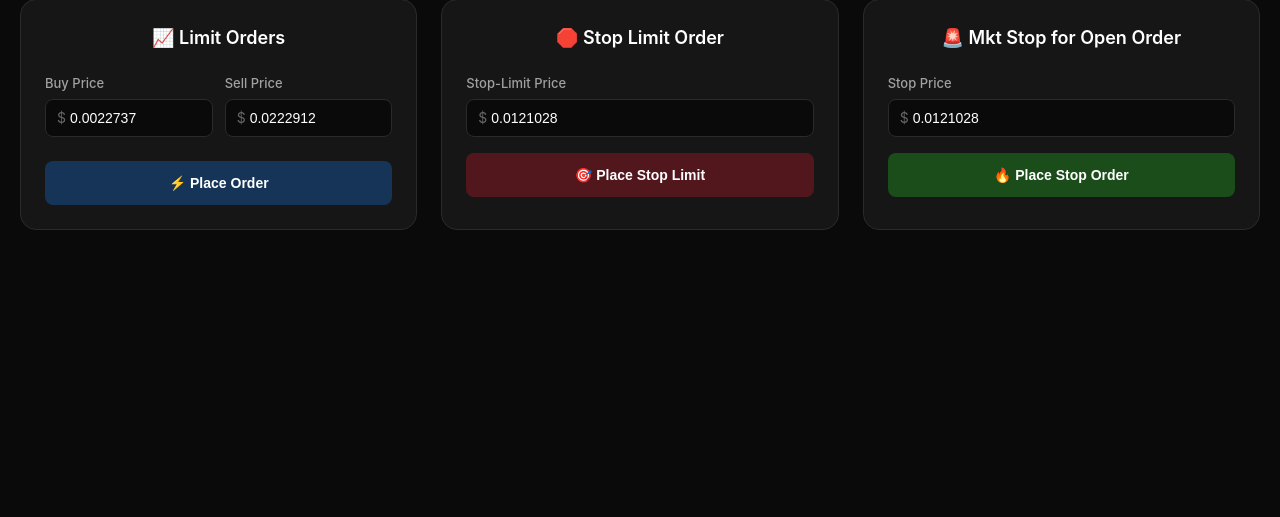
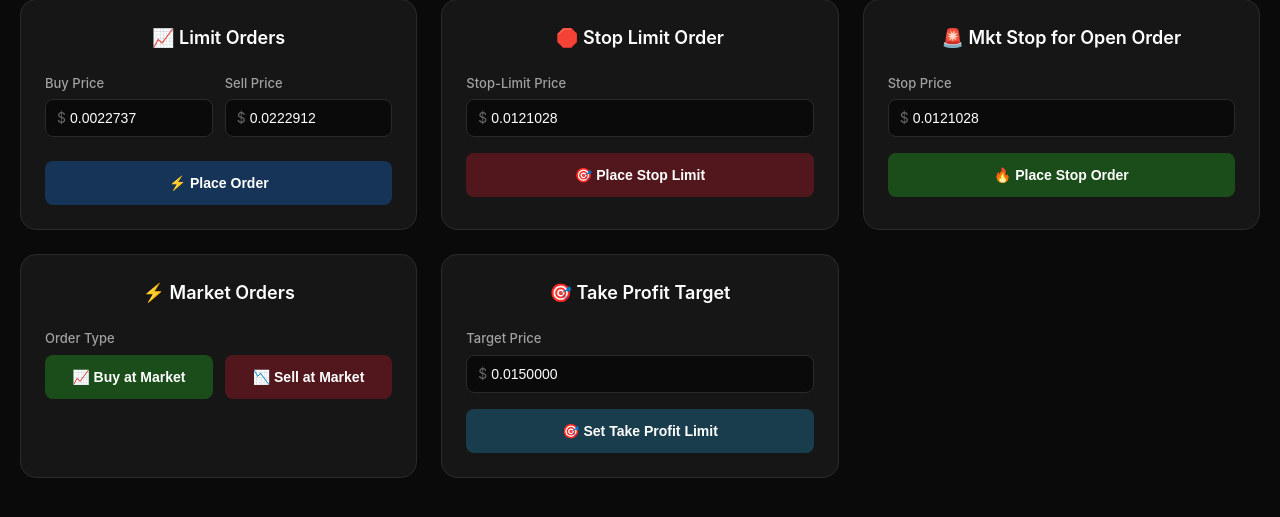
Before and after one commit to GuptaRav1/stop_loss_web, a Flask app: page / in a window 1280 px wide. Shown: the part 184-701 px from the top of the page. Run offline with Flask 3, Linux system fonts and the light colour scheme.

Commit message:
Implement market order functionality and add take profit feature with UI enhancements

```diff
--- a/app.py
+++ b/app.py
@@ -147,6 +147,67 @@ def execute_trade():
                     # If it's not a trigger error, return the original error
                     return jsonify({'success': False, 'message': str(primary_error)})
 
+        elif data['type'] == 'market':
+            side = data['side']  # 'BUY' or 'SELL'
+            leverage = data.get('leverage')
+
+            if leverage:
+                client.change_leverage(symbol=symbol, leverage=leverage)
+
+            client.new_order(
+                symbol=symbol,
+                side=side,
+                type='MARKET',
+                quantity=quantity
+            )
+            return jsonify({'success': True, 'message': f'✅ Market {side.lower()} order executed.'})
+
+        elif data['type'] == 'take_profit':
+            target_price = data['target_price']
+
+            # Get current market price
+            ticker = client.ticker_price(symbol=symbol)
+            current_price = float(ticker['price'])
+
+            # Determine the appropriate side based on current price vs target price
+            if target_price > current_price:
+                # Target price is above current price, so we want to SELL when price goes up (take profit on long)
+                primary_side = 'SELL'
+                secondary_side = 'BUY'
+            else:
+                # Target price is below current price, so we want to BUY when price goes down (take profit on short)
+                primary_side = 'BUY'
+                secondary_side = 'SELL'
+
+            # Try primary side first with LIMIT order for better fees (market maker)
+            try:
+                client.new_order(
+                    symbol=symbol,
+                    side=primary_side,
+                    type='LIMIT',
+                    timeInForce='GTC',
+                    quantity=quantity,
+                    price=target_price,
+                    reduceOnly=True
+                )
+                return jsonify({'success': True, 'message': f'✅ Take profit limit order placed ({primary_side} side) - Market maker fees!'})
+
+            except Exception as primary_error:
+                # If primary side fails, try secondary side
+                try:
+                    client.new_order(
+                        symbol=symbol,
+                        side=secondary_side,
+                        type='LIMIT',
+                        timeInForce='GTC',
+                        quantity=quantity,
+                        price=target_price,
+                        reduceOnly=True
+                    )
+                    return jsonify({'success': True, 'message': f'✅ Take profit limit order placed ({secondary_side} side) - Market maker fees!'})
+                except Exception as secondary_error:
+                    return jsonify({'success': False, 'message': f'Both sides failed. Primary: {str(primary_error)}, Secondary: {str(secondary_error)}'})
+
         else:
             return jsonify({'success': False, 'message': 'Invalid order type.'})
 
--- a/templates/index.html
+++ b/templates/index.html
@@ -158,6 +158,40 @@
             background: #2d6b2d;
         }
 
+        .button.market-buy {
+            background: #1a4d1a;
+        }
+
+        .button.market-buy:hover {
+            background: #2d6b2d;
+        }
+
+        .button.market-sell {
+            background: #52171c;
+        }
+
+        .button.market-sell:hover {
+            background: #61104f;
+        }
+
+        .button.take-profit {
+            background: #1a3d4d;
+        }
+
+        .button.take-profit:hover {
+            background: #2d5b6b;
+        }
+
+        .market-buttons {
+            display: grid;
+            grid-template-columns: 1fr 1fr;
+            gap: 12px;
+        }
+
+        .market-buttons .button {
+            margin-top: 0;
+        }
+
         .result {
             margin-top: 16px;
             padding: 12px 16px;
@@ -217,6 +251,7 @@
         }
 
 
+
         .price-grid {
             display: grid;
             grid-template-columns: 1fr 1fr;
@@ -254,6 +289,7 @@
 </head>
 
 <body>
+
     <!-- Common Parameters Section -->
     <div class="common-params">
         <div class="params-grid">
@@ -302,7 +338,6 @@
         <div class="box">
             <h2>🛑 Stop Limit Order</h2>
 
-
             <form id="stopForm">
                 <div class="form-group">
                     <label>Stop-Limit Price</label>
@@ -319,7 +354,6 @@
         <div class="box">
             <h2>🚨 Mkt Stop for Open Order</h2>
 
-
             <form id="marketStopForm">
                 <div class="form-group">
                     <label>Stop Price</label>
@@ -329,6 +363,38 @@
                 </div>
                 <button type="submit" class="button market-stop">🔥 Place Stop Order</button>
                 <div id="market_stop_result" class="result"></div>
+            </form>
+        </div>
+
+        <!-- Market Orders -->
+        <div class="box">
+            <h2>⚡ Market Orders</h2>
+
+            <form id="marketForm">
+                <div class="form-group">
+                    <label>Order Type</label>
+                    <div class="market-buttons">
+                        <button type="button" class="button market-buy" id="marketBuyBtn">📈 Buy at Market</button>
+                        <button type="button" class="button market-sell" id="marketSellBtn">📉 Sell at Market</button>
+                    </div>
+                </div>
+                <div id="market_result" class="result"></div>
+            </form>
+        </div>
+
+        <!-- Take Profit Orders -->
+        <div class="box">
+            <h2>🎯 Take Profit Target</h2>
+
+            <form id="takeProfitForm">
+                <div class="form-group">
+                    <label>Target Price</label>
+                    <div class="price-input">
+                        <input type="number" id="target_price" value="0.0150000" step="0.0000001">
+                    </div>
+                </div>
+                <button type="submit" class="button take-profit">🎯 Set Take Profit Limit</button>
+                <div id="take_profit_result" class="result"></div>
             </form>
         </div>
     </div>
@@ -353,7 +419,7 @@
 
         // Limit Orders Form
         document.getElementById('limitForm').addEventListener('submit', async function (e) {
-            // e.preventDefault();
+            e.preventDefault();
             const resultDiv = document.getElementById('limit_result');
             resultDiv.innerHTML = 'Submitting...';
             resultDiv.className = 'result show';
@@ -382,7 +448,7 @@
 
         // Stop Limit Orders Form
         document.getElementById('stopForm').addEventListener('submit', async function (e) {
-            // e.preventDefault();
+            e.preventDefault();
             const resultDiv = document.getElementById('stop_result');
             resultDiv.innerHTML = 'Submitting...';
             resultDiv.className = 'result show';
@@ -410,7 +476,7 @@
 
         // Market Stop Orders Form
         document.getElementById('marketStopForm').addEventListener('submit', async function (e) {
-            // e.preventDefault();
+            e.preventDefault();
             const resultDiv = document.getElementById('market_stop_result');
             resultDiv.innerHTML = 'Submitting...';
             resultDiv.className = 'result show';
@@ -436,6 +502,90 @@
             }
         });
 
+        // Take Profit Orders Form
+        document.getElementById('takeProfitForm').addEventListener('submit', async function (e) {
+            e.preventDefault();
+            const resultDiv = document.getElementById('take_profit_result');
+            resultDiv.innerHTML = 'Submitting...';
+            resultDiv.className = 'result show';
+
+            const commonParams = getCommonParams();
+            const data = {
+                type: "take_profit",
+                ...commonParams,
+                target_price: parseFloat(document.getElementById('target_price').value)
+            };
+
+            try {
+                const response = await fetch('/execute_trade', {
+                    method: 'POST',
+                    headers: { 'Content-Type': 'application/json' },
+                    body: JSON.stringify(data)
+                });
+
+                const res = await response.json();
+                showResult('take_profit_result', res.success ? res.message : '❌ ' + res.message, !res.success);
+            } catch (error) {
+                showResult('take_profit_result', '❌ Network error: ' + error.message, true);
+            }
+        });
+
+        // Market Orders - Buy Button
+        document.getElementById('marketBuyBtn').addEventListener('click', async function (e) {
+            e.preventDefault();
+            const resultDiv = document.getElementById('market_result');
+            resultDiv.innerHTML = 'Executing Buy Order...';
+            resultDiv.className = 'result show';
+
+            const commonParams = getCommonParams();
+            const data = {
+                type: "market",
+                ...commonParams,
+                side: "BUY"
+            };
+
+            try {
+                const response = await fetch('/execute_trade', {
+                    method: 'POST',
+                    headers: { 'Content-Type': 'application/json' },
+                    body: JSON.stringify(data)
+                });
+
+                const res = await response.json();
+                showResult('market_result', res.success ? res.message : '❌ ' + res.message, !res.success);
+            } catch (error) {
+                showResult('market_result', '❌ Network error: ' + error.message, true);
+            }
+        });
+
+        // Market Orders - Sell Button
+        document.getElementById('marketSellBtn').addEventListener('click', async function (e) {
+            e.preventDefault();
+            const resultDiv = document.getElementById('market_result');
+            resultDiv.innerHTML = 'Executing Sell Order...';
+            resultDiv.className = 'result show';
+
+            const commonParams = getCommonParams();
+            const data = {
+                type: "market",
+                ...commonParams,
+                side: "SELL"
+            };
+
+            try {
+                const response = await fetch('/execute_trade', {
+                    method: 'POST',
+                    headers: { 'Content-Type': 'application/json' },
+                    body: JSON.stringify(data)
+                });
+
+                const res = await response.json();
+                showResult('market_result', res.success ? res.message : '❌ ' + res.message, !res.success);
+            } catch (error) {
+                showResult('market_result', '❌ Network error: ' + error.message, true);
+            }
+        });
+
         // Auto-paste clipboard content on click for price inputs
         function addClipboardPaste(elementId) {
             document.getElementById(elementId).addEventListener('click', async function () {
@@ -458,6 +608,7 @@
         addClipboardPaste('sell_price');
         addClipboardPaste('stop_price');
         addClipboardPaste('market_stop_price');
+        addClipboardPaste('target_price');
     </script>
 </body>
 
```
